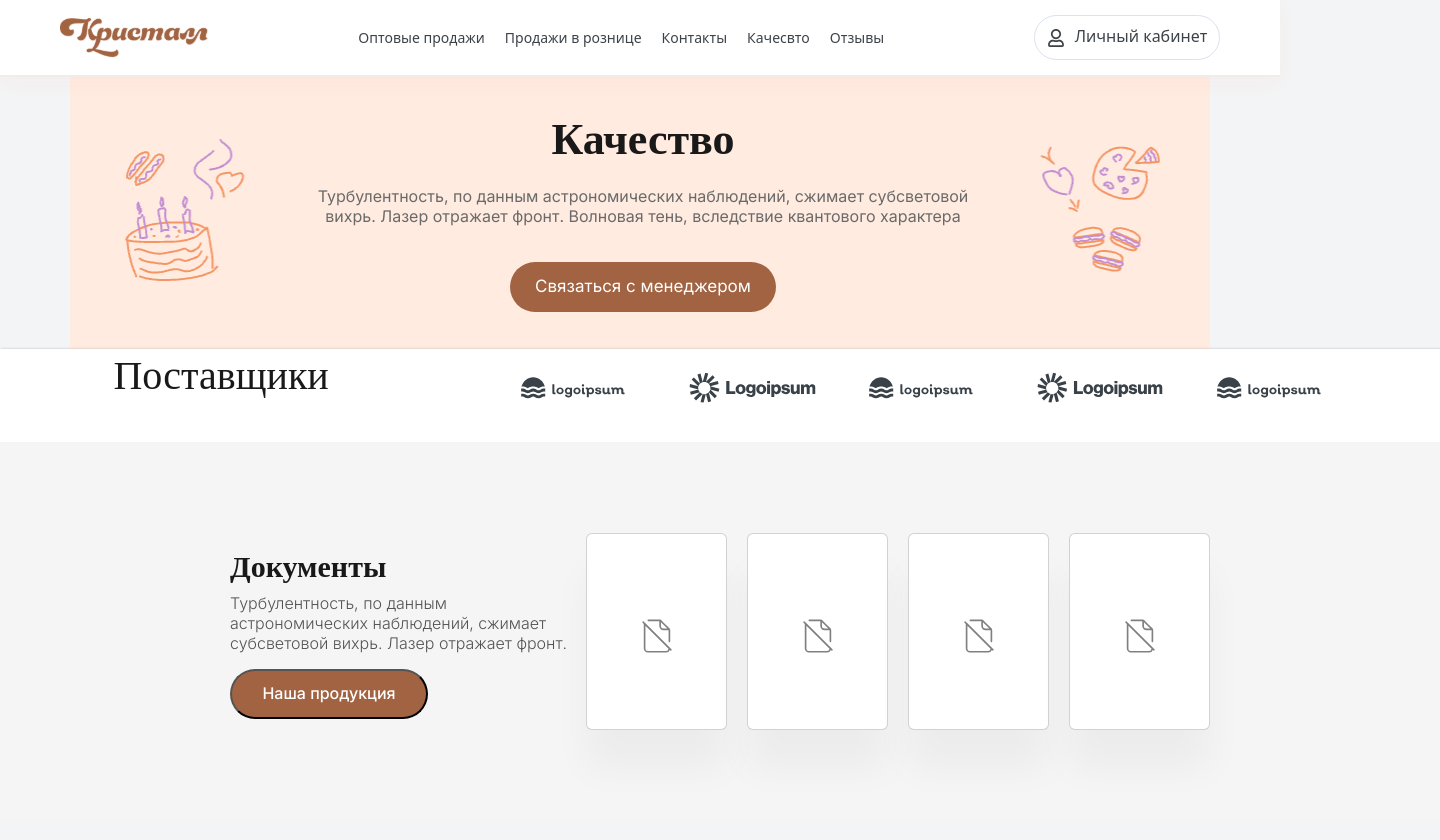
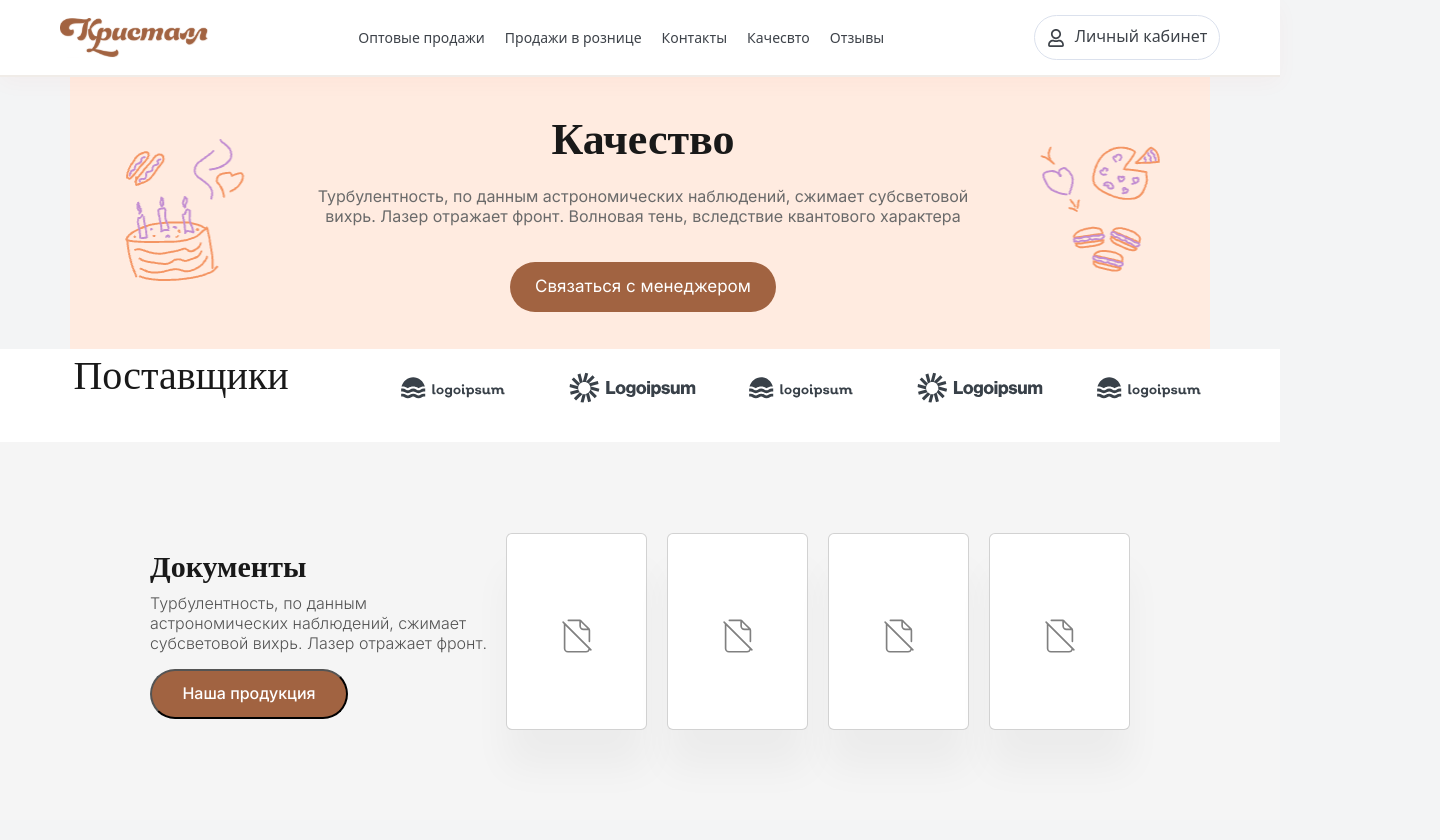
Before and after one commit to BAKYTq1/Krisstall, a React (Vite) app: page /kachestvo in a window 1280 px wide. Shown: the top 840 px of the page, 1440 px wide, since content can reach past the window. Built offline with nearby package versions, Linux system fonts and the light colour scheme; a web font is replaced by a local one.

Commit message:
bakyt added quality

```diff
--- a/src/components/other/desktop.scss
+++ b/src/components/other/desktop.scss
@@ -1,12 +1,12 @@
 .content{
-    width: 1440px;
+    max-width: 1440px;
     height: 500px;
     .supplier-top{
-        width: 1440px;
+        max-width: 1440px;
         height: 94px;
         background: rgb(255, 255, 255);
         border-bottom: 1px solid whitesmoke;
-        box-shadow: 1px 1px 3px gray;
+        box-shadow: 10px 10px 10px 0px rgb(224, 219, 219);
         display: flex;
         justify-content: space-around;
         .supplier-logo{
@@ -39,8 +39,9 @@
         display: flex;
         justify-content: space-around;
         background: rgb(245, 245, 245);
-        width: 1440px;
+        max-width: 1440px;
         height: 377px;
+        padding: 30px;
         justify-content: center;
         align-items: center;
         // width: 100vh;
```
